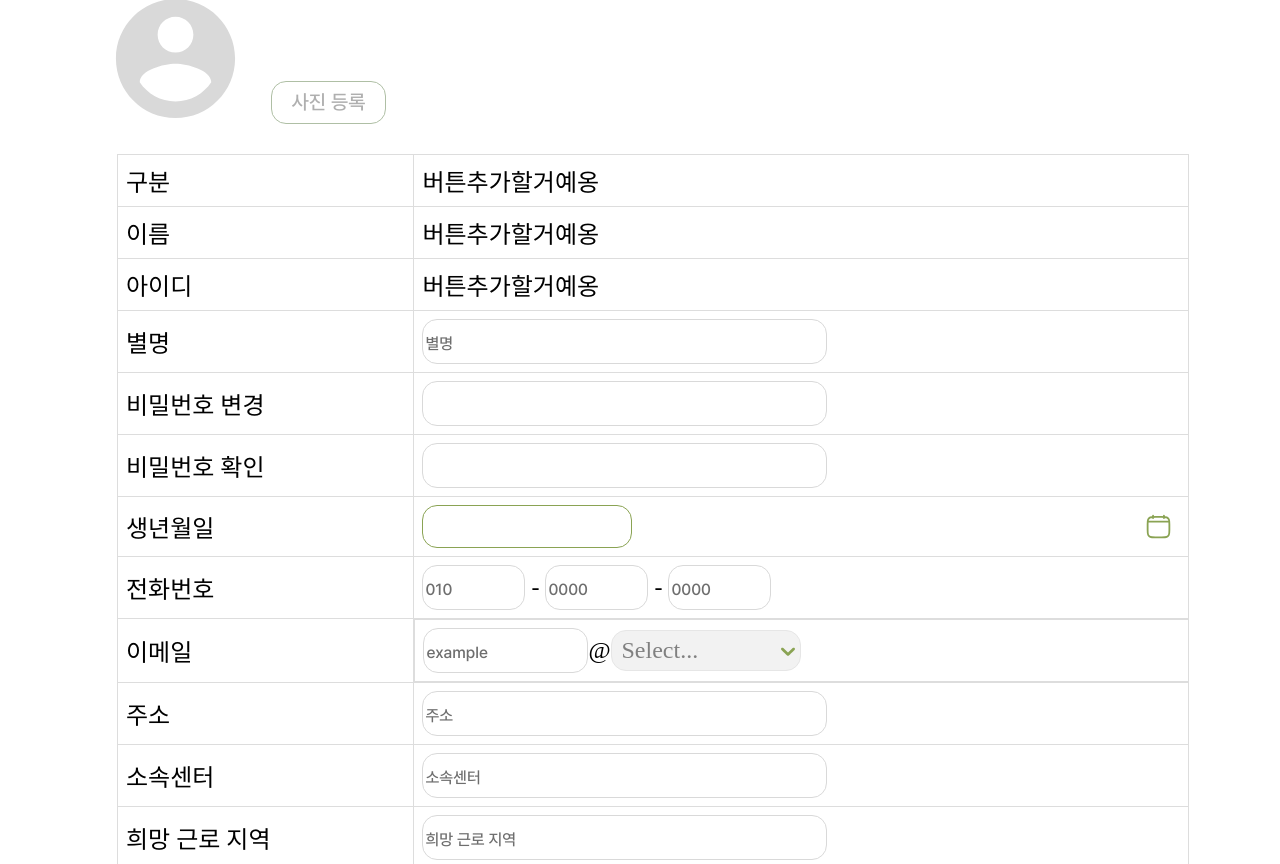
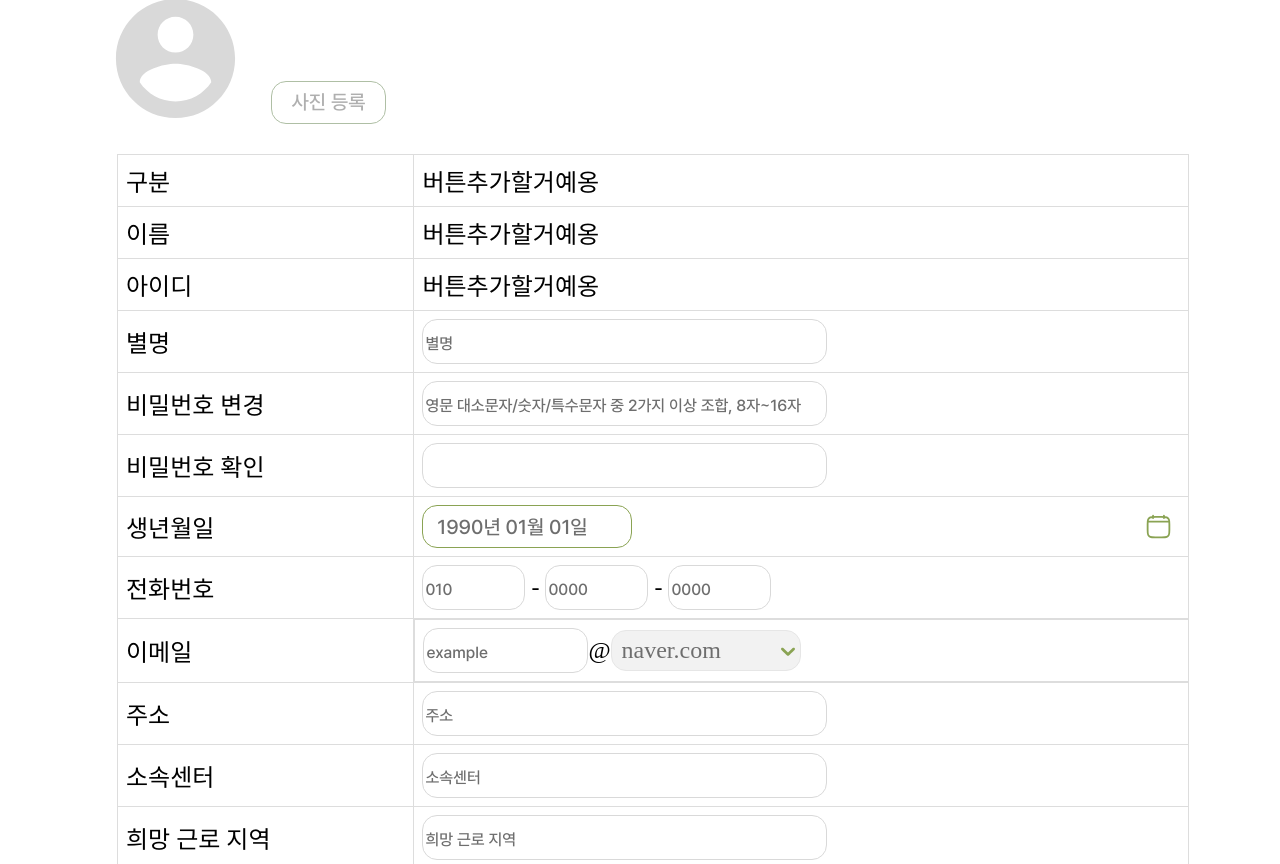
Before and after one commit to ICT-project-stepup/stepup-web, a React (Create React App) app: page /homelessmodifyinfo in a window 1280 px wide. Shown: the part 363-1227 px from the top of the page. Built offline with nearby package versions, Linux system fonts and the light colour scheme.

Commit message:
Add: 정보수정 더미데이터 추가

```diff
--- a/src/pages/homeless/HmlsModifyInfo.js
+++ b/src/pages/homeless/HmlsModifyInfo.js
@@ -9,6 +9,18 @@ import CustomSelect from "../../components/CustomSelect";
 import ModifyModal from "../../components/modals/ModifyModal.js";
 
 export default function HmlsModifyInfo() {
+  const infoData = {
+    nickname: "홍길동",
+    password: "",
+    passwordConfirm: "",
+    birthDate: "1990-01-01",
+    phoneNumber: "010-1234-5678",
+    email: "example@naver.com",
+    address: "서울시 강남구",
+    center: "서울센터",
+    desiredArea: "서울",
+  };
+
   const handlePicClick = () => {
     if (isEditing) {
       document.getElementById("profilePicInput").click();
@@ -28,7 +40,7 @@ export default function HmlsModifyInfo() {
     }
   };
 
-  const [selectedDate, setSelectedDate] = useState(null);
+  const [selectedDate, setSelectedDate] = useState(infoData.birthDate);
 
   const handleDateChange = (date) => {
     setSelectedDate(date);
@@ -70,10 +82,10 @@ export default function HmlsModifyInfo() {
   const [isEditing, setIsEditing] = useState(false);
 
   const handleEditClick = () => {
+    setIsEditing(!isEditing);
     if (isEditing) {
       handleCompleteClick();
     }
-    setIsEditing(!isEditing);
   };
 
   return (
@@ -130,19 +142,16 @@ export default function HmlsModifyInfo() {
             <tr>
               <td>별명</td>
               <td>
-                <PlaceHolder text="별명" isEditing={isEditing} />
+                <PlaceHolder text="별명" defaultValue={infoData.nickname} isEditing={isEditing} />
               </td>
             </tr>
             <tr>
               <td>비밀번호 변경</td>
               <td>
                 <PlaceHolder
-                  text={
-                    isEditing
-                      ? "영문 대소문자/숫자/특수문자 중 2가지 이상 조합, 8자~16자"
-                      : ""
-                  }
+                  text="영문 대소문자/숫자/특수문자 중 2가지 이상 조합, 8자~16자"
                   type="password"
+                  defaultValue={infoData.password}
                   isEditing={isEditing}
                 />
               </td>
@@ -150,7 +159,7 @@ export default function HmlsModifyInfo() {
             <tr>
               <td>비밀번호 확인</td>
               <td>
-                <PlaceHolder text="" type="password" isEditing={isEditing} />
+                <PlaceHolder text="" type="password" defaultValue={infoData.passwordConfirm} isEditing={isEditing} />
               </td>
             </tr>
             <tr>
@@ -170,6 +179,7 @@ export default function HmlsModifyInfo() {
                   text="010"
                   type="text"
                   style={{ width: "6.4375rem" }}
+                  defaultValue={infoData.phoneNumber.split("-")[0]}
                   isEditing={isEditing}
                 />{" "}
                 -{" "}
@@ -177,6 +187,7 @@ export default function HmlsModifyInfo() {
                   text="0000"
                   type="text"
                   style={{ width: "6.4375rem" }}
+                  defaultValue={infoData.phoneNumber.split("-")[1]}
                   isEditing={isEditing}
                 />{" "}
                 -{" "}
@@ -184,6 +195,7 @@ export default function HmlsModifyInfo() {
                   text="0000"
                   type="text"
                   style={{ width: "6.4375rem" }}
+                  defaultValue={infoData.phoneNumber.split("-")[2]}
                   isEditing={isEditing}
                 />
               </td>
@@ -200,6 +212,7 @@ export default function HmlsModifyInfo() {
                   text="example"
                   type="text"
                   style={{ width: "10.3125rem" }}
+                  defaultValue={infoData.email.split("@")[0]}
                   isEditing={isEditing}
                 />{" "}
                 @{" "}
@@ -207,25 +220,28 @@ export default function HmlsModifyInfo() {
                   styles={customSelectStyles}
                   options={emailOptions}
                   isDisabled={!isEditing}
+                  defaultValue={emailOptions.find(
+                    (option) => option.value === infoData.email.split("@")[1]
+                  )}
                 />
               </td>
             </tr>
             <tr>
               <td>주소</td>
               <td>
-                <PlaceHolder text="주소" isEditing={isEditing} />
+                <PlaceHolder text="주소" defaultValue={infoData.address} isEditing={isEditing} />
               </td>
             </tr>
             <tr>
               <td>소속센터</td>
               <td>
-                <PlaceHolder text="소속센터" isEditing={isEditing} />
+                <PlaceHolder text="소속센터" defaultValue={infoData.center} isEditing={isEditing} />
               </td>
             </tr>
             <tr>
               <td>희망 근로 지역</td>
               <td>
-                <PlaceHolder text="희망 근로 지역" isEditing={isEditing} />
+                <PlaceHolder text="희망 근로 지역" defaultValue={infoData.desiredArea} isEditing={isEditing} />
               </td>
             </tr>
             <tr>
```
